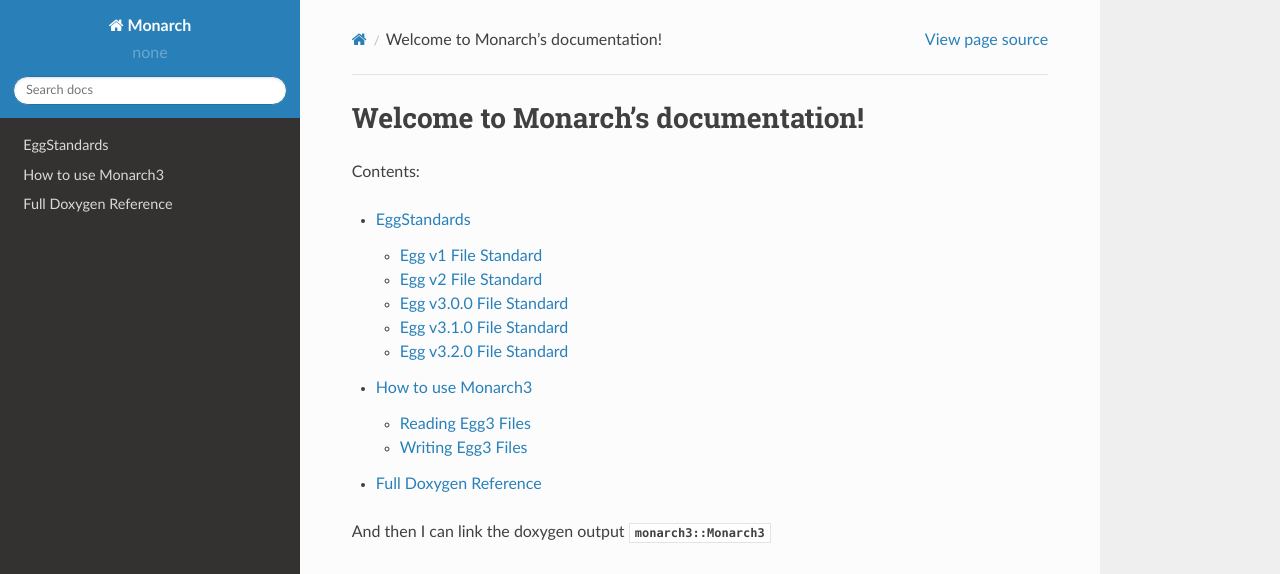
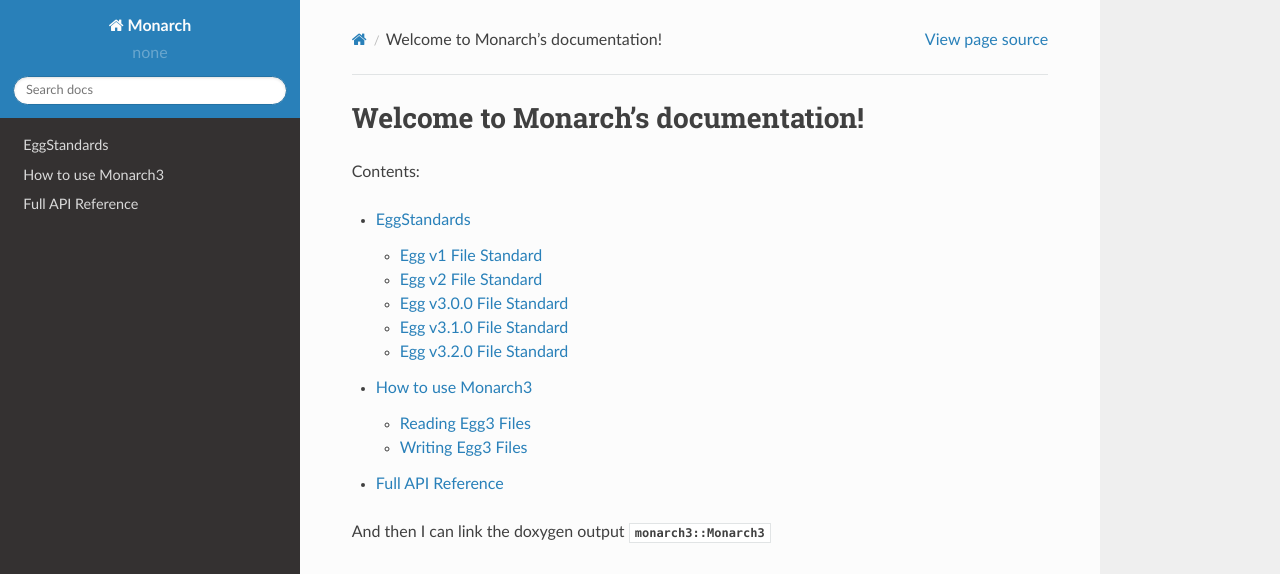
Before and after one commit to project8/monarch, a Sphinx documentation site: the page built from Documentation/index.rst, in a window 1280 px wide. Shown: the top 574 px of the page. Built offline with Sphinx 7.4.7 and the Read the Docs theme 2.0.0, drawn with Linux system fonts in a browser that asks for light colours.

```diff
--- a/Documentation/from_doxygen.rst
+++ b/Documentation/from_doxygen.rst
@@ -1,6 +1,6 @@
-Full Doxygen Reference
-======================
+Full API Reference
+==================
 
 .. _from_doxygen:
 .. doxygenindex::
-    :project: Monarch
+    :project: myproject
```
